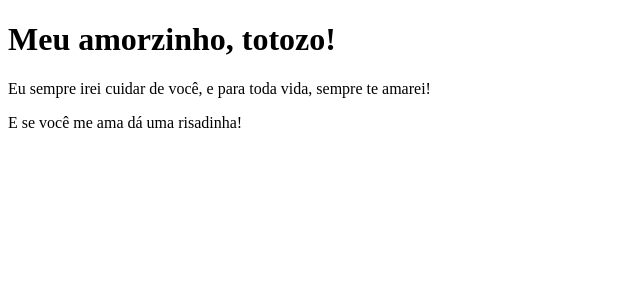
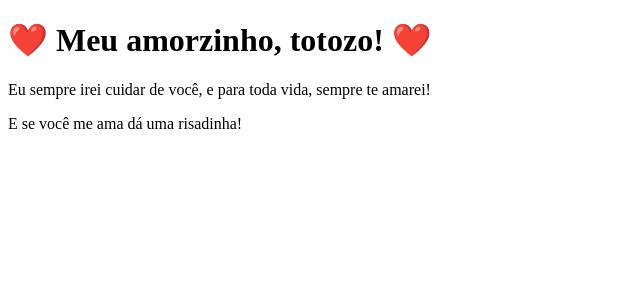
Before and after one commit to ruineto-software-engineer/tabnews, a Next.js app: page / in a window 1280 px wide. Shown: the top 300 px of the page, without its empty margins (0-640 px from the left). Built offline with nearby package versions, Linux system fonts and the light colour scheme.

Commit message:
Update the homepage content

```diff
--- a/pages/index.js
+++ b/pages/index.js
@@ -1,7 +1,7 @@
 function Home() {
   return (
     <>
-      <h1>Meu amorzinho, totozo!</h1>
+      <h1>❤️ Meu amorzinho, totozo! ❤️</h1>
       <p>Eu sempre irei cuidar de você, e para toda vida, sempre te amarei!</p>
       <p>E se você me ama dá uma risadinha!</p>
     </>
```
